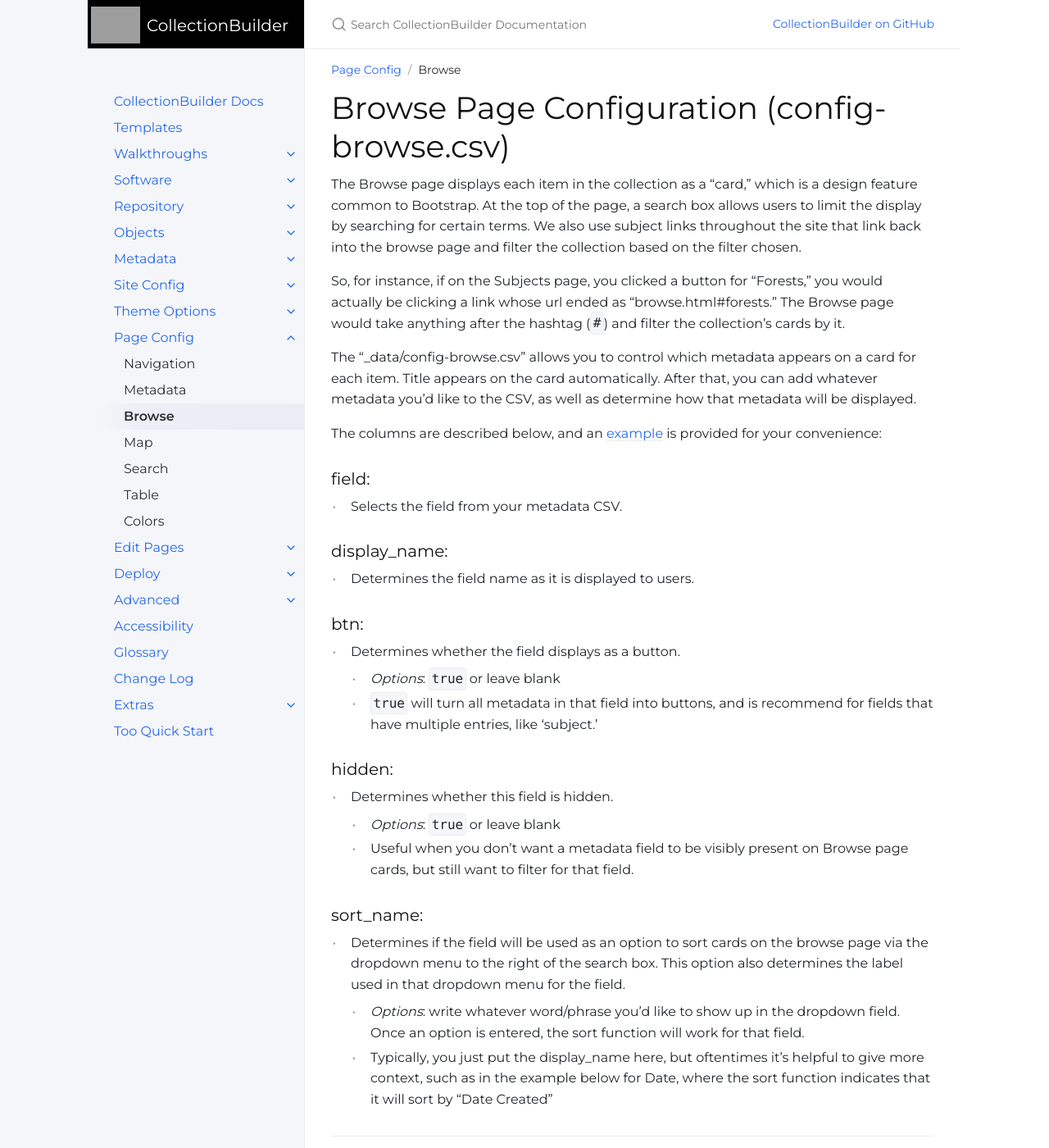
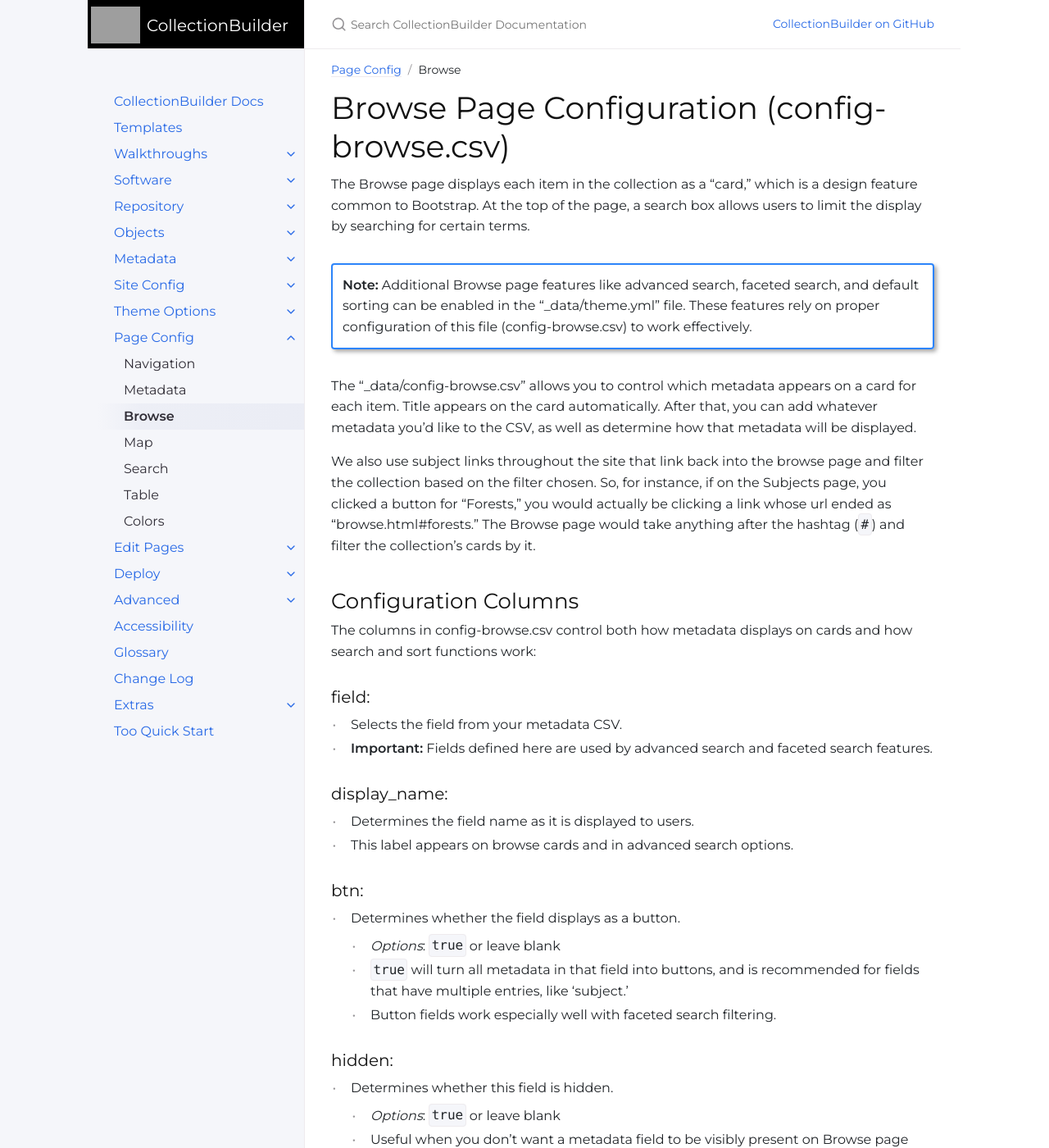
Before and after one commit to CollectionBuilder/cb-docs, a Jekyll site: the page built from docs/customization/config-browse.md, in a window 1280 px wide and 1400 px high. Shown: the whole window at 82% size. Built offline with Jekyll 4.4.1, drawn with Linux system fonts in a browser that asks for light colours; comment, search, counter and statistics services are not loaded; some of the changed text lies outside the part shown.

Commit message:
updating page on config-browse re advanced/sort

````diff
--- a/docs/customization/config-browse.md
+++ b/docs/customization/config-browse.md
@@ -8,41 +8,52 @@ nav_order: 3
 
 The Browse page displays each item in the collection as a "card," which is a design feature common to Bootstrap.
 At the top of the page, a search box allows users to limit the display by searching for certain terms.
-We also use subject links throughout the site that link back into the browse page and filter the collection based on the filter chosen.
 
-So, for instance, if on the Subjects page, you clicked a button for "Forests," you would actually be clicking a link whose url ended as "browse.html#forests."
-The Browse page would take anything after the hashtag (`#`) and filter the collection's cards by it.
+{:.alert .alert-blue}
+**Note:** Additional Browse page features like advanced search, faceted search, and default sorting can be enabled in the "_data/theme.yml" file. These features rely on proper configuration of this file (config-browse.csv) to work effectively.
 
 The "_data/config-browse.csv" allows you to control which metadata appears on a card for each item.
 Title appears on the card automatically.
 After that, you can add whatever metadata you'd like to the CSV, as well as determine how that metadata will be displayed.
 
-The columns are described below, and an [example](#example) is provided for your convenience:
+We also use subject links throughout the site that link back into the browse page and filter the collection based on the filter chosen.
+So, for instance, if on the Subjects page, you clicked a button for "Forests," you would actually be clicking a link whose url ended as "browse.html#forests."
+The Browse page would take anything after the hashtag (`#`) and filter the collection's cards by it.
+
+## Configuration Columns
+
+The columns in config-browse.csv control both how metadata displays on cards and how search and sort functions work:
 
 ### field:
 - Selects the field from your metadata CSV.
+- **Important:** Fields defined here are used by advanced search and faceted search features.
 
 ### display_name:
 - Determines the field name as it is displayed to users.
+- This label appears on browse cards and in advanced search options.
 
 ### btn:
 - Determines whether the field displays as a button.
     - *Options*: `true` or leave blank
-    - `true` will turn all metadata in that field into buttons, and is recommend for fields that have multiple entries, like 'subject.'
+    - `true` will turn all metadata in that field into buttons, and is recommended for fields that have multiple entries, like 'subject.'
+    - Button fields work especially well with faceted search filtering.
 
 ### hidden:
 - Determines whether this field is hidden.
     - *Options*: `true` or leave blank
     - Useful when you don't want a metadata field to be visibly present on Browse page cards, but still want to filter for that field.
+    - Hidden fields are still searchable with advanced and faceted search.
 
 ### sort_name:
 - Determines if the field will be used as an option to sort cards on the browse page via the dropdown menu to the right of the search box. This option also determines the label used in that dropdown menu for the field.
     - *Options*: write whatever word/phrase you'd like to show up in the dropdown field. Once an option is entered, the sort function will work for that field.
     - Typically, you just put the display_name here, but oftentimes it's helpful to give more context, such as in the example below for Date, where the sort function indicates that it will sort by "Date Created"
+    - **Important:** To use a field as the default sort in theme.yml, you must include a sort_name for that field.
+
 
 ------
 
-### Example
+## Example
 
 ```
 field,display_name,btn,hidden,sort_name
@@ -52,8 +63,8 @@ creator,Creator,,,
 subject,,true
 location,,true
 identifier,,,true,Identifier
+```
 
-```
 
 ### Field and Display Names
 
@@ -66,7 +77,7 @@ The above example embodies this approach.
 
 If, using the above example, you wanted a user's browse page search to pull up items that include words in the description, but you don't want those descriptions making the cards too big, you could add the value `true` to the column titled "hidden".
 
-### Sort Option
+## Using Sort Features
 
 The sort option appears as a dropdown menu next to the search box on the browse page.
 You can also use the hidden option with a sort feature that allows you to sort the browse page items by any metadata variable.
@@ -74,3 +85,8 @@ In the above example, we include the identifier as part of the browse card, but
 Sorting by identifier allows a user to see the collection in its original order.
 
 The sort option doesn't have to match the field name, so, again in the above example, we let the user sort by the `date` field, but we label that `Date Created` in the sort dropdown menu.
+
+If you want a specific sort order to be the default when users first visit the Browse page, you can set this in the theme.yml file with the `default-sort-field` option. The value must exactly match a field name from the first column of config-browse.csv.
+
+{:.alert .alert-blue}
+**Note:** Even hidden fields are included in advanced search and faceted search filtering, making them powerful tools for discovery while keeping your browse cards clean and readable.
````
